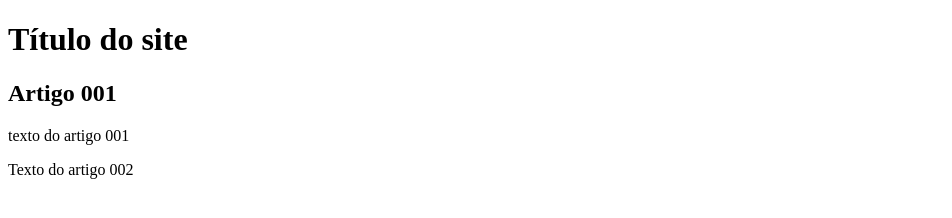
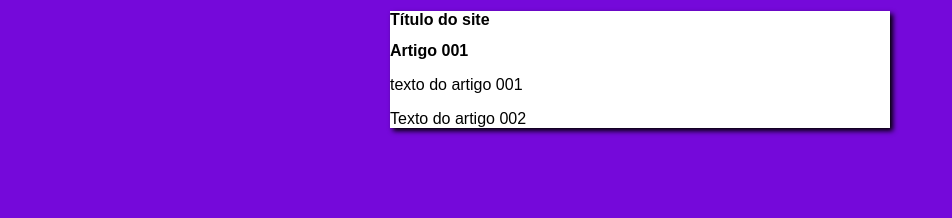
Before and after one commit to almirandrade77/projeto-site, a plain HTML site: page index.html in a window 1280 px wide. Shown: the whole page, without its empty margins (0-952 px from the left). Drawn offline with Linux system fonts and the light colour scheme.

Commit message:
Iniciei o design

```diff
--- /dev/null
+++ b/estilos/style.css
@@ -0,0 +1,16 @@
+* {font-family: Arial, Helvetica, sans-serif;
+font-size: 16px;}
+
+
+body {
+    background-color: rgb(117, 9, 218);
+}
+
+main {
+    background-color: white;
+    width: 500px;
+    margin: auto;
+    padding 10px;
+    box-shadow: 3px 3px 5px rgb(0, 0, 0);
+
+}
--- a/index.html
+++ b/index.html
@@ -9,6 +9,7 @@
     <main>
 <header>
     <h1>Título do site    </h1>
+    <link rel="stylesheet" href="estilos/style.css">
 </header>
 <article>
     <h2>Artigo 001</h2>
```
